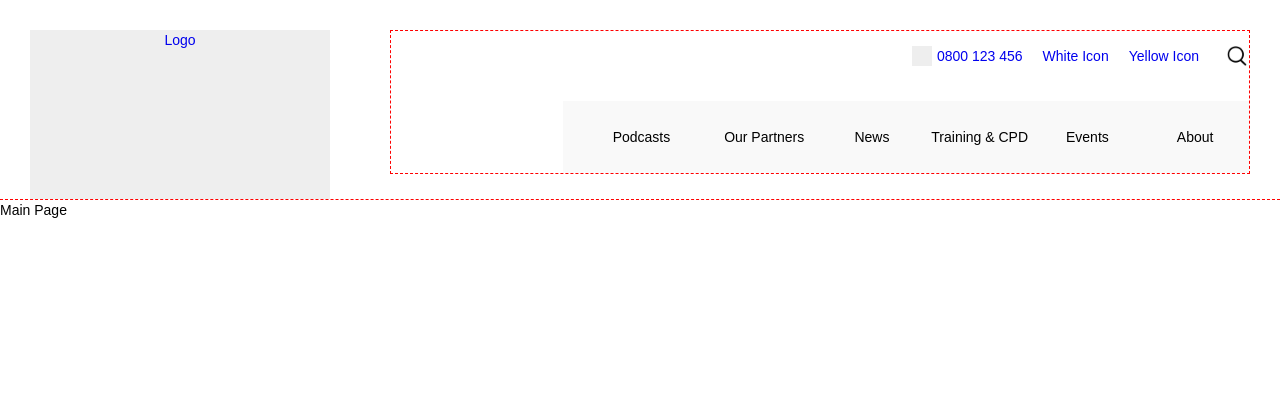
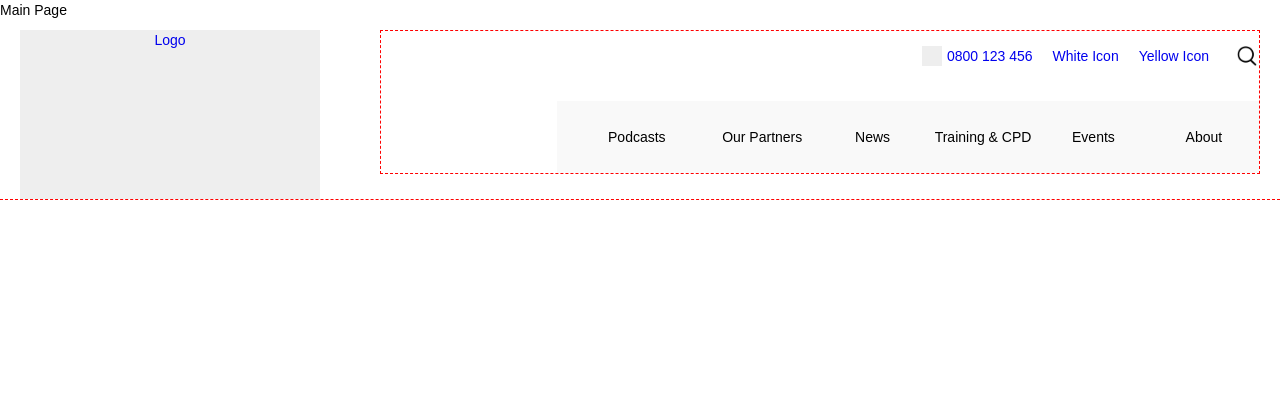
Before and after one commit to leetwentyone/SEN-In-Ten, a PHP site: page / in a window 1280 px wide. Shown: the top 420 px of the page. Run offline with PHP 8.4, Linux system fonts and the light colour scheme; style sheets or scripts are compiled from the project's sources.

Commit message:
Updated header styles

```diff
--- a/scss/base/_header.scss
+++ b/scss/base/_header.scss
@@ -1,11 +1,18 @@
 .site-header {
 	border-bottom: 1px dashed red;
 	position: sticky;
-	background-color: $white;
+	background-color: transparent;
 	transition: all .3s ease;
 	transform: unset;
+	z-index: 999;
 	top: 0;
+	left: 0;
+	width: 100%;
 	height: auto;
+
+	@include breakpoint(laptop) {
+		position: fixed;
+	}
 
 	@include breakpoint(desktop) {
 		height: 200px;
@@ -51,7 +58,7 @@
     align-items: flex-start;
 	height: 100%;
 	position: relative;
-	padding: 10px 30px;
+	padding: 10px 10px;
 
 	@media(max-width: 991px) {
 		height: 125px;
@@ -88,7 +95,7 @@
 	}
 
 	@include breakpoint(desktop) {
-		margin-left: 30px;
+		margin-left: 20px;
 		width: 300px;
 	}
 }
@@ -139,17 +146,19 @@
 	@include breakpoint(ipadlandscape) {
 		display: flex;
         width: 75%;
+		margin-right: 0;
     }
 
 	@include breakpoint(laptop) {
 		display: flex;
         width: 75%;
+		margin-right: 0;
     }
 
     @include breakpoint(desktop) {
-        width: calc(100% - 420px);
+        width: calc(100% - 400px);
 		margin-left: 60px;
-		margin-right: 30px;
+		margin-right: 20px;
     }
 
 	.header-top--actions {
```
